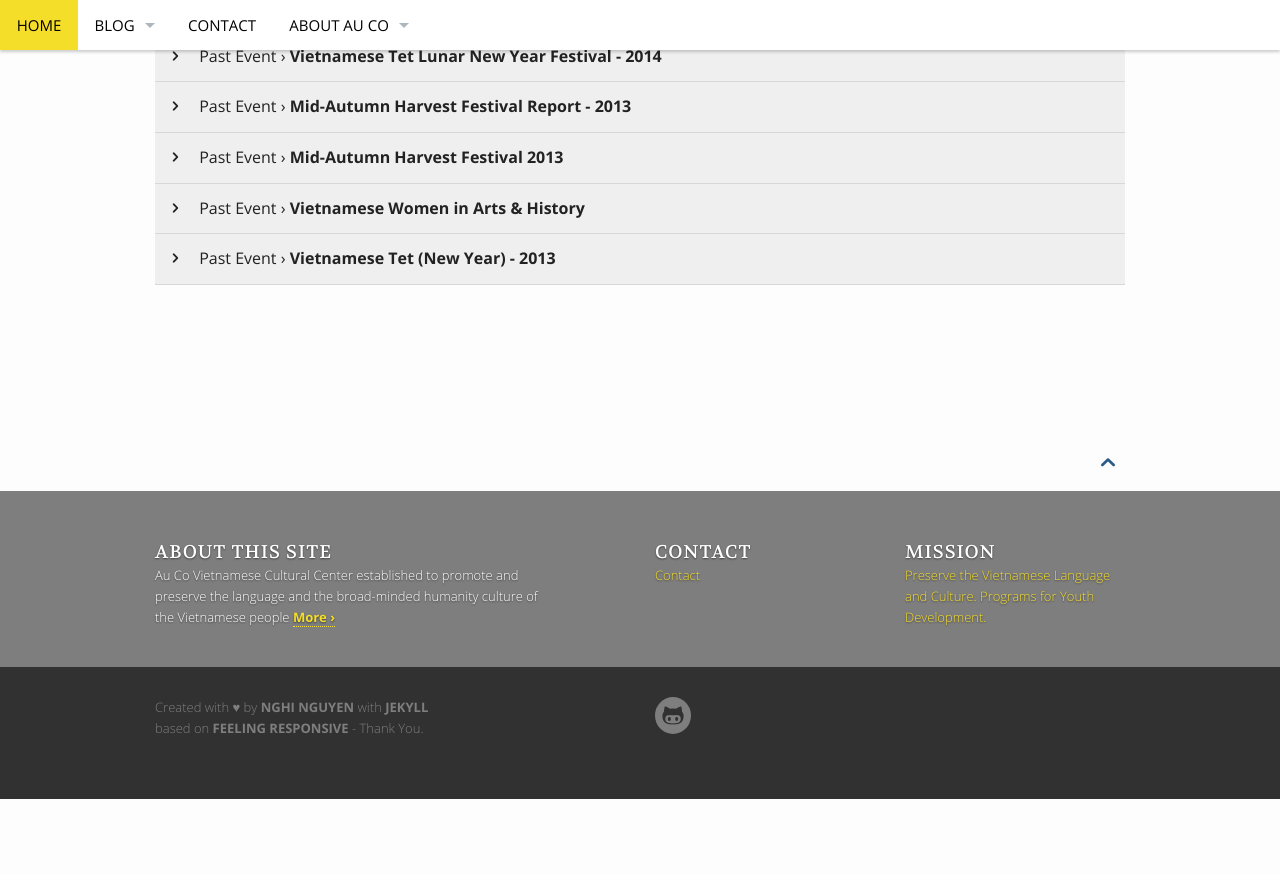
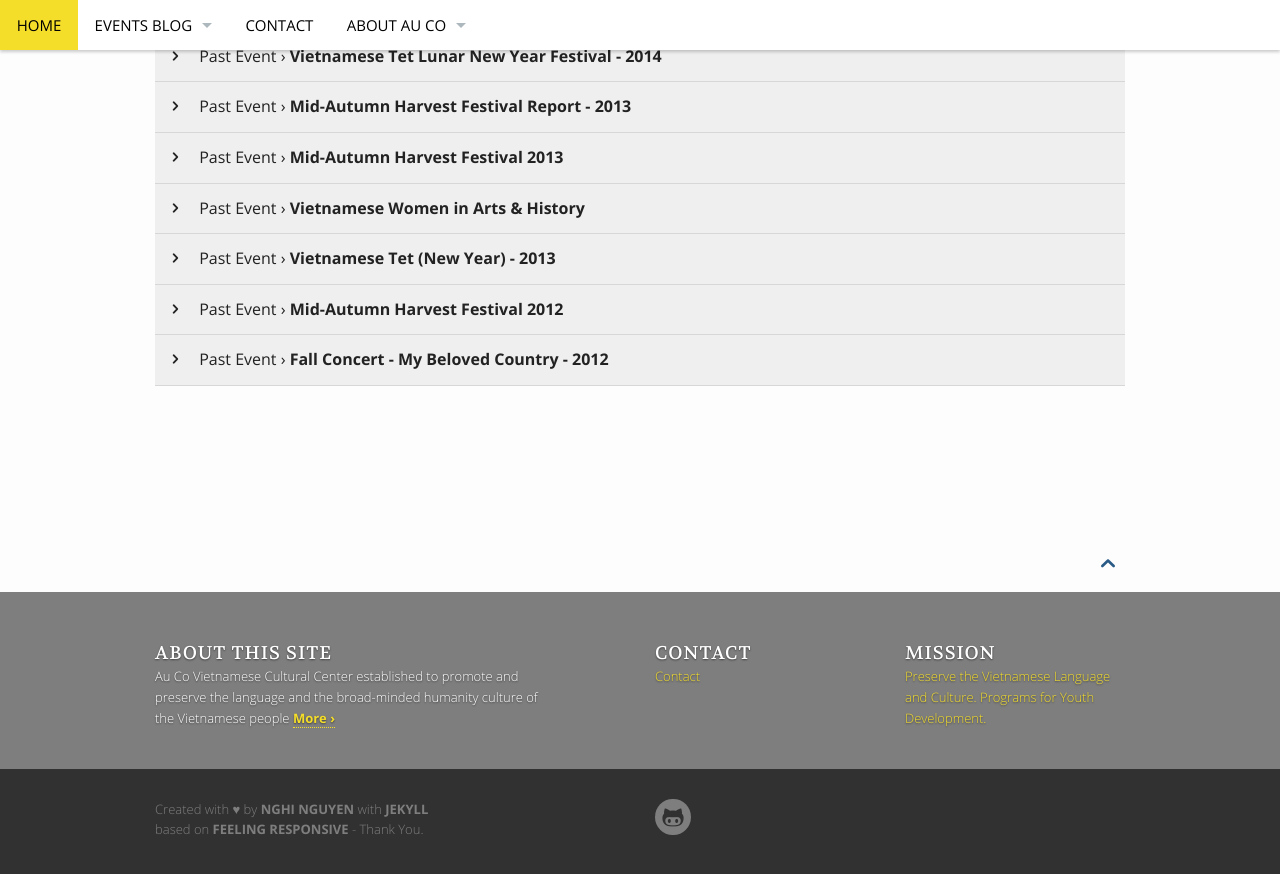
Before and after one commit to nghin/aucocenter.org.dev, a Jekyll site: the page built from blog/archive.html, in a window 1280 px wide and 900 px high, scrolled down 857 px. Shown: the top 874 px of the window. Built offline with Jekyll 4.4.1, drawn with Linux system fonts in a browser that asks for light colours; before the commit the page ends 1656 px from its top, so only the background shows below that.

Commit message:
Added MAHF-2012 and Fall-Concert-2012

```diff
--- a/_data/navigation.yml
+++ b/_data/navigation.yml
@@ -2,7 +2,7 @@
   url: "/"
   side: left
 
-- title: Blog
+- title: "Events Blog"
   url: "/blog/"
   side: left
   dropdown:
--- /dev/null
+++ b/_posts/events/2012-09-01-Fall-Concert-2012.md
@@ -0,0 +1,39 @@
+---
+layout: page-fullwidth
+subheadline: "Past Event"
+title: "Fall Concert - My Beloved Country - 2012"
+meta_teaser: "Au Co Vietnamese Cultural Center San Francisco"
+teaser: "An outdoor concert presented by the Au Co Cultural Youth Team in the Union Square of the city of San Francisco"
+header: no
+image:
+    thumb: Fall-Concert-2012-thumb.jpg
+categories:
+    - events
+---
+<!--more-->
+<div class="small-12 columns" style="padding: 0px; border-bottom: none;" markdown="1">
+
+<p style="padding-left: 15px; font-style: italic; font-weight: bold; font-size: 1.0em">
+Fall Concert<br />
+My Beloved Country<br />
+Saturday, September 1, 2012<br />
+1:00 pm - 3:00 pm  <br />
+Union Square, Downtown San Francisco<br />
+(Geary/Powell/Post/Stockton)
+</p>
+
+<table style="border-color: #cccccc; margin-left: auto; margin-right: auto;" border="1" width="100%">
+<tbody>
+<tr style="padding: 2rem 0.625rem 0.5625rem 0.625rem">
+<td align="center" style="padding: 2rem 0.625rem 0.5625rem 0.625rem">
+<p style="text-align: center;">
+<iframe style="border:1px solid #cccccc" src="https://www.youtube.com/embed/tqIYXlkvG5g" width="560" height="315" frameborder="0" allowfullscreen=""></iframe>
+</p>
+</td>
+</tr>
+</tbody>
+</table>
+
+{% include next-previous-post-in-category %}
+
+</div>
```
Also changed, not shown: _posts/events/2012-09-29-Mid-Autumn-Harvest-Festival-2012.md (added, +28 -0 lines), _posts/events/2015-09-09-Mid-Autumn-Harvest-Festival-2015.md (+0 -1 lines), images/Fall-Concert-2012-thumb.jpg (added), images/MAHF-Poster-2012.jpg (added).
